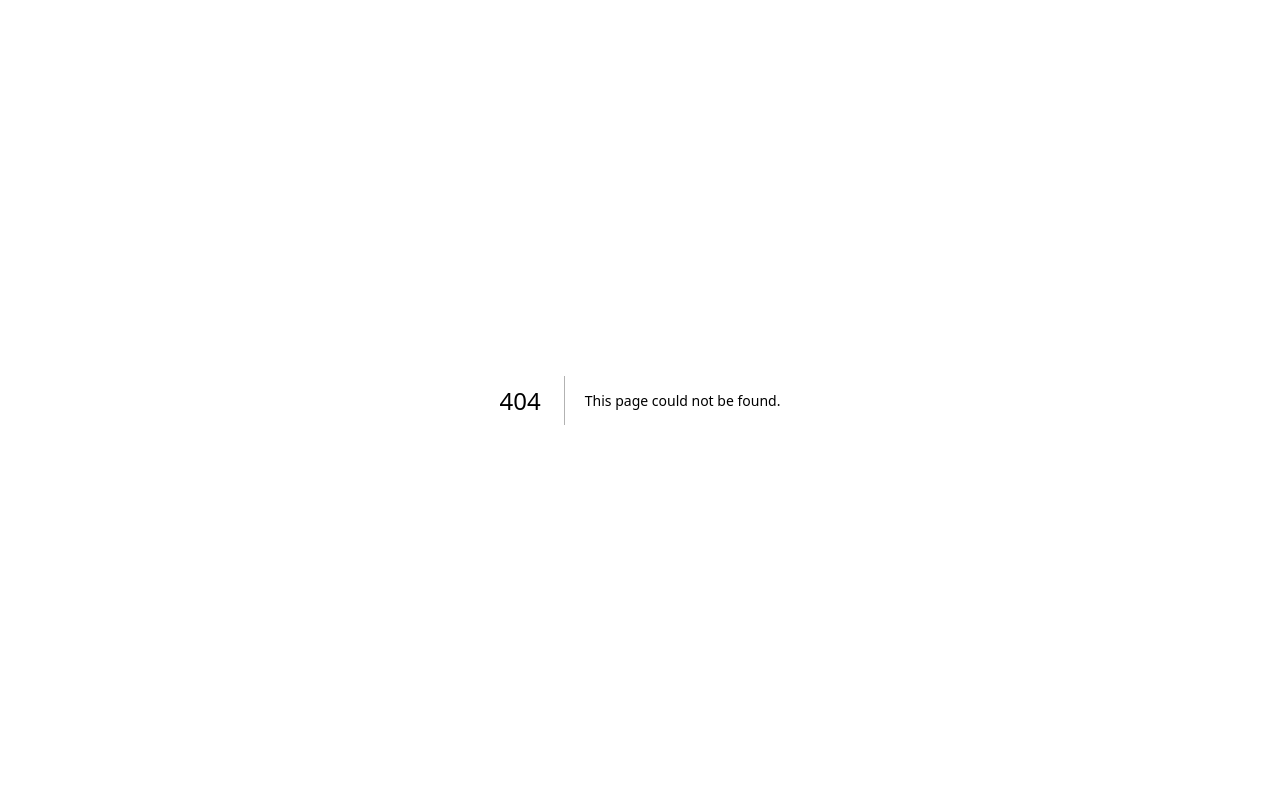
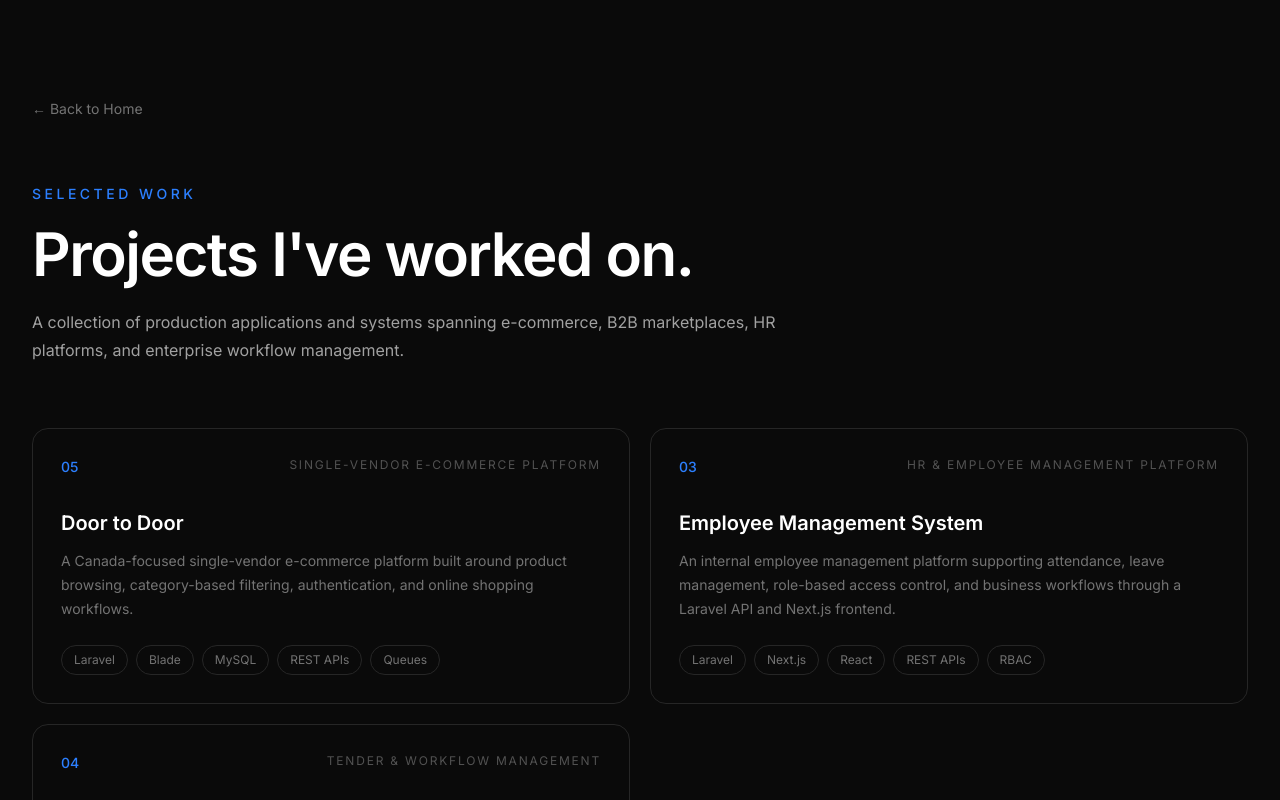
Before and after one commit to imiantalha/Portfolio, a Next.js app: page /projects in a window 1280 px wide. Before the commit this address had no page. Shown: the top 800 px of the page. Built offline with nearby package versions, Linux system fonts and the light colour scheme.

Commit message:
fix: resolve project data structure for project cards

```diff
--- a/app/components/FeaturedProjects.tsx
+++ b/app/components/FeaturedProjects.tsx
@@ -1,10 +1,15 @@
+import Link from "next/link";
 import ProjectCaseStudy from "./ProjectCaseStudy";
-import { mallshark, textileSouk, ems, pakRailways, doorToDoor } from "../data/projects";
+import { mallshark, textileSouk } from "../data/projects";
 
 export default function FeaturedProjects() {
   return (
-    <section id="work" className="border-t border-neutral-800 py-24 sm:py-32">
+    <section
+      id="work"
+      className="border-t border-neutral-800 py-24 sm:py-32"
+    >
       <div className="mx-auto max-w-7xl px-6 lg:px-8">
+        <div className="flex flex-col gap-8 sm:flex-row sm:items-end sm:justify-between">
           <div className="max-w-2xl">
             <p className="text-sm font-medium uppercase tracking-[0.25em] text-blue-500">
               Featured Work
@@ -20,12 +25,26 @@ export default function FeaturedProjects() {
             </p>
           </div>
 
+          <Link
+            href="/projects"
+            className="shrink-0 text-sm font-medium text-white transition-colors hover:text-blue-400"
+          >
+            View all projects →
+          </Link>
+        </div>
+
         <div className="mt-16 space-y-16">
           <ProjectCaseStudy project={mallshark} />
           <ProjectCaseStudy project={textileSouk} />
-          <ProjectCaseStudy project={ems} />
-          <ProjectCaseStudy project={pakRailways} />
-          <ProjectCaseStudy project={doorToDoor} />
+        </div>
+
+        <div className="mt-12 text-center">
+          <Link
+            href="/projects"
+            className="inline-flex rounded-full border border-neutral-700 px-6 py-3 text-sm font-medium text-white transition-colors hover:border-neutral-500"
+          >
+            Explore More Projects →
+          </Link>
         </div>
       </div>
     </section>
--- /dev/null
+++ b/app/components/ProjectCard.tsx
@@ -0,0 +1,48 @@
+type ProjectCardProps = {
+  number: string;
+  title: string;
+  category: string;
+  description: string;
+  technologies: string[];
+};
+
+export default function ProjectCard({
+  number,
+  title,
+  category,
+  description,
+  technologies,
+}: ProjectCardProps) {
+  return (
+    <article className="group rounded-2xl border border-neutral-800 bg-neutral-950 p-7 transition-colors hover:border-neutral-700">
+      <div className="flex items-start justify-between gap-4">
+        <span className="text-sm font-medium text-blue-500">
+          {number}
+        </span>
+
+        <span className="text-xs uppercase tracking-[0.15em] text-neutral-600">
+          {category}
+        </span>
+      </div>
+
+      <h3 className="mt-8 text-xl font-semibold text-white transition-colors group-hover:text-blue-400">
+        {title}
+      </h3>
+
+      <p className="mt-3 text-sm leading-6 text-neutral-500">
+        {description}
+      </p>
+
+      <div className="mt-6 flex flex-wrap gap-2">
+        {technologies.map((technology) => (
+          <span
+            key={technology}
+            className="rounded-full border border-neutral-800 px-3 py-1.5 text-xs text-neutral-500"
+          >
+            {technology}
+          </span>
+        ))}
+      </div>
+    </article>
+  );
+}
--- /dev/null
+++ b/app/projects/page.tsx
@@ -0,0 +1,59 @@
+import Link from "next/link";
+import ProjectCard from "../components/ProjectCard";
+import {
+  doorToDoor,
+  ems,
+  // frescoCanada,
+  pakRailways,
+} from "../data/projects";
+
+const projects = [
+  doorToDoor,
+  // frescoCanada,
+  ems,
+  pakRailways,
+];
+
+export default function ProjectsPage() {
+  return (
+    <main className="min-h-screen bg-[#0a0a0a] text-white">
+      <div className="mx-auto max-w-7xl px-6 py-24 lg:px-8">
+        <Link
+          href="/"
+          className="text-sm text-neutral-500 transition-colors hover:text-white"
+        >
+          ← Back to Home
+        </Link>
+
+        <div className="mt-16 max-w-3xl">
+          <p className="text-sm font-medium uppercase tracking-[0.25em] text-blue-500">
+            Selected Work
+          </p>
+
+          <h1 className="mt-5 text-4xl font-semibold tracking-tight sm:text-6xl">
+            Projects I&apos;ve worked on.
+          </h1>
+
+          <p className="mt-6 text-base leading-7 text-neutral-400">
+            A collection of production applications and systems spanning
+            e-commerce, B2B marketplaces, HR platforms, and enterprise
+            workflow management.
+          </p>
+        </div>
+
+        <div className="mt-16 grid gap-5 md:grid-cols-2">
+          {projects.map((project) => (
+            <ProjectCard
+              key={project.title}
+              number={project.number}
+              title={project.title}
+              category={project.category}
+              description={project.description}
+              technologies={project.technologies}
+            />
+          ))}
+        </div>
+      </div>
+    </main>
+  );
+}
```
Also changed, not shown: app/components/About.tsx (renamed from app/components/About.jsx), app/components/Experience.tsx (renamed from app/components/Experience.jsx). Lines whose indentation alone changed are shown as unchanged.
